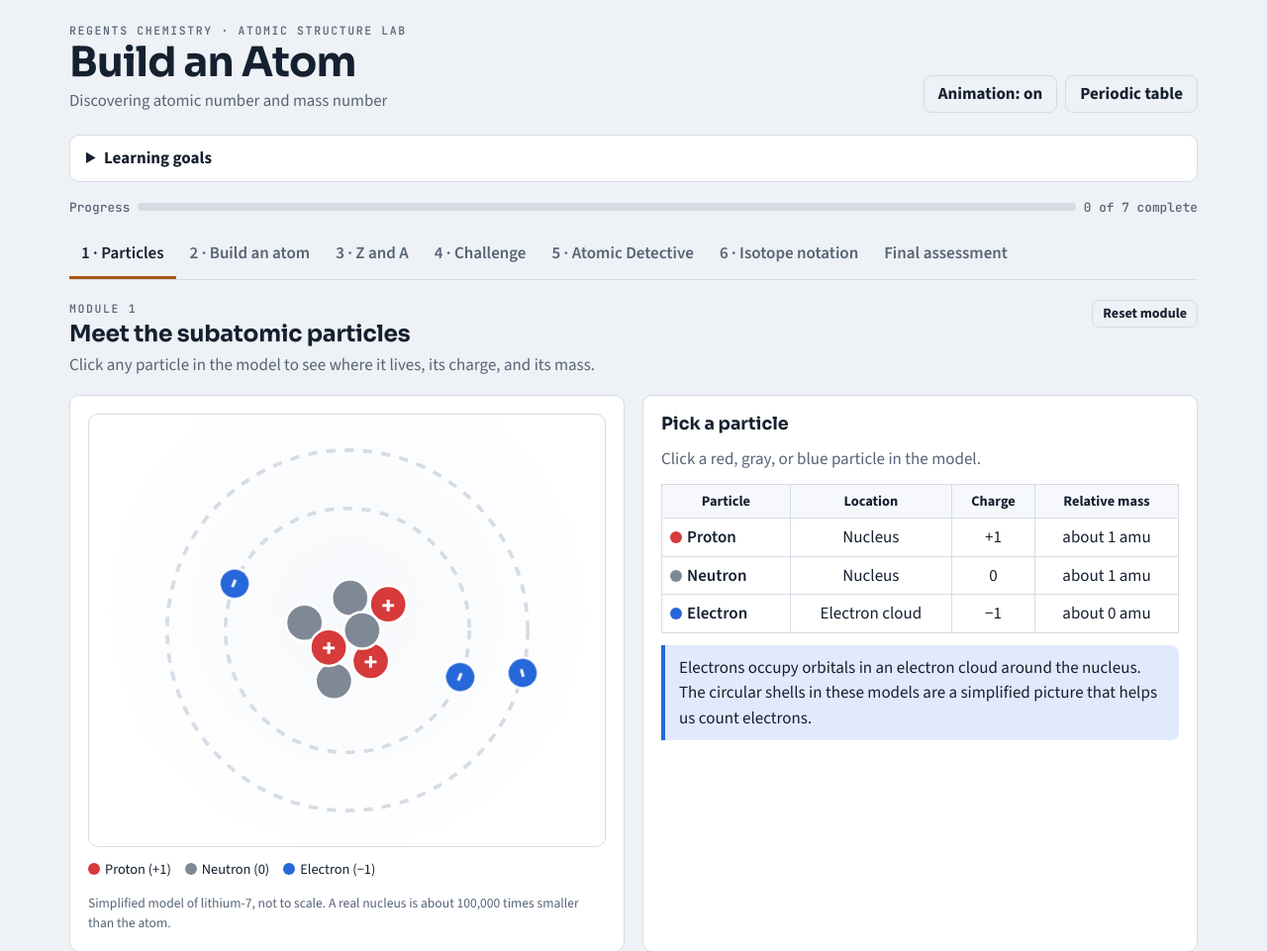
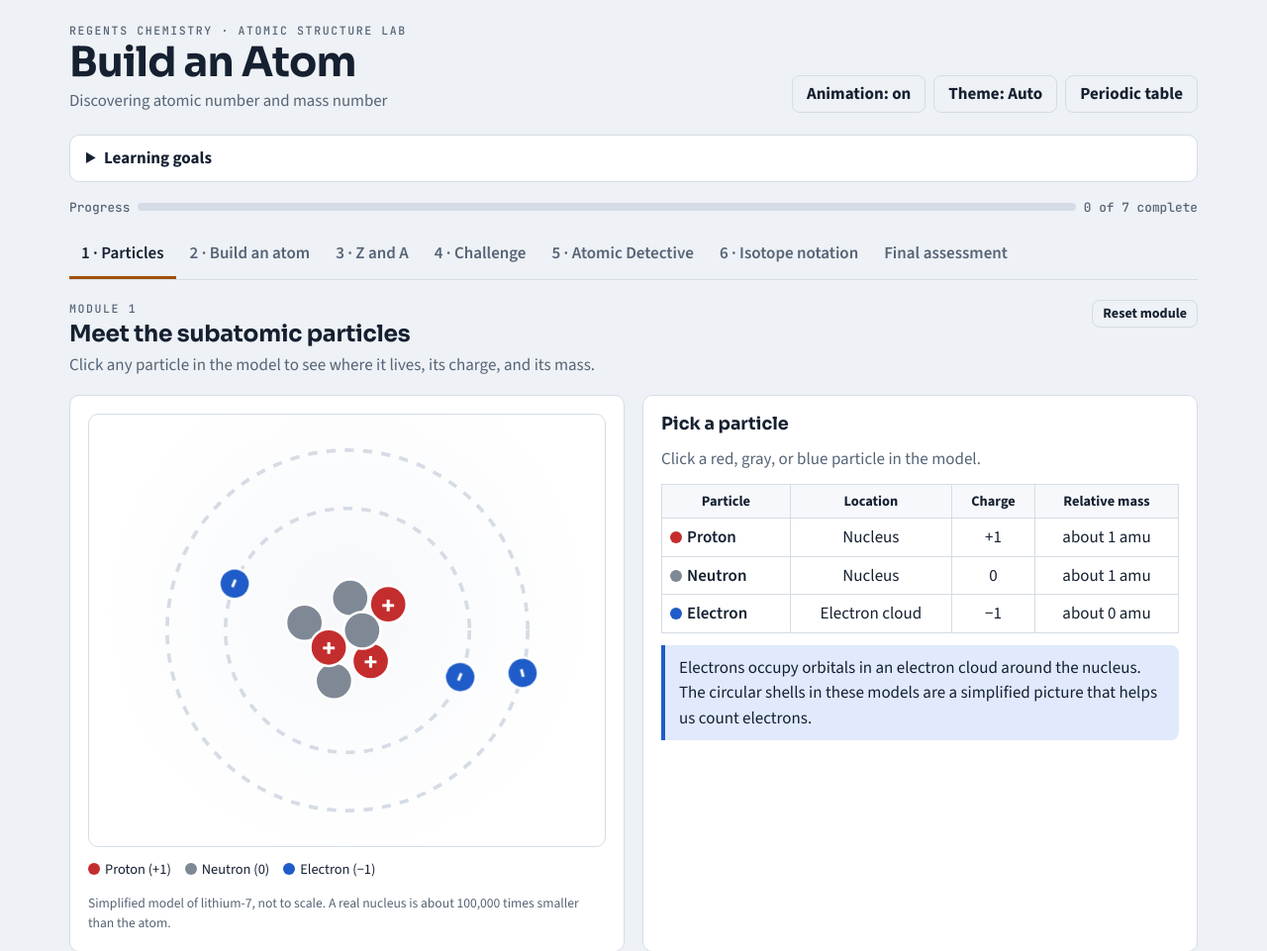
Before and after one commit to shiwnarainp/build-an-atom, a plain HTML site: page index.html in a window 1280 px wide. Shown: the top 961 px of the page at 99% size. Drawn offline with nearby package versions, Linux system fonts and the light colour scheme.

Commit message:
Add light and dark mode with theme toggle
All colors now come from theme tokens with a designed light palette and the
existing dark palette. A Theme button cycles Auto (follows device), Light,
and Dark, and remembers the choice. Particle colors keep their meaning in
both themes; experiment screens stay dark like real instruments.

Co-Authored-By: Claude Opus 5.5 <noreply@anthropic.com>

```diff
--- a/index.html
+++ b/index.html
@@ -15,9 +15,10 @@
 /* Layout: a lab bench. Header with progress, a tab strip of six stations plus the final check, one station open at a time. Model on the left, readouts on the right; stacks to one column on phones. */
 :root{
   --bg:#eef1f5; --panel:#ffffff; --panel2:#f6f8fb; --ink:#152030; --muted:#566476; --line:#d5dce5;
-  --accent:#a8560c; --accent-ink:#ffffff; --accent-soft:#fbead6;
-  --pro:#d63a3a; --neu:#7f8996; --ele:#2667d9; --pro-soft:#fde4e4; --neu-soft:#e8ebef; --ele-soft:#e0eafc;
-  --ok:#1d7f48; --ok-soft:#dff3e7; --no:#b83232; --no-soft:#fbe3e3; --warn:#8a5a00; --warn-soft:#fbf0d4;
+  --accent:#a0510a; --accent-ink:#ffffff; --accent-soft:#fbead6;
+  --pro:#c42d2d; --neu:#7f8996; --ele:#1f5cc9; --pro-soft:#fde4e4; --neu-soft:#e8ebef; --ele-soft:#e0eafc;
+  --ok:#1a7542; --ok-soft:#dff3e7; --no:#b83232; --no-soft:#fbe3e3; --warn:#8a5a00; --warn-soft:#fbf0d4;
+  --on-particle:#ffffff; --shadow:rgba(0,0,0,.18);
   --display:"Sora",ui-sans-serif,system-ui,sans-serif;
   --body:"Source Sans 3",ui-sans-serif,system-ui,-apple-system,"Segoe UI",sans-serif;
   --mono:"JetBrains Mono",ui-monospace,SFMono-Regular,Menlo,monospace;
@@ -28,14 +29,17 @@
   --accent:#f0a540; --accent-ink:#1a1206; --accent-soft:#3a2a12;
   --pro:#ff6464; --neu:#a3adb9; --ele:#5c9cff; --pro-soft:#3b1d20; --neu-soft:#252e39; --ele-soft:#1a2a45;
   --ok:#4fc887; --ok-soft:#15301f; --no:#ff7a7a; --no-soft:#3a1c1c; --warn:#f2c35a; --warn-soft:#3a2f12;
+  --on-particle:#0d131a; --shadow:rgba(0,0,0,.55);
   color-scheme:dark}}
 :root[data-theme="dark"]{
   --bg:#0d131a; --panel:#141c26; --panel2:#19232f; --ink:#e6ecf3; --muted:#97a5b5; --line:#2a3644;
   --accent:#f0a540; --accent-ink:#1a1206; --accent-soft:#3a2a12;
   --pro:#ff6464; --neu:#a3adb9; --ele:#5c9cff; --pro-soft:#3b1d20; --neu-soft:#252e39; --ele-soft:#1a2a45;
   --ok:#4fc887; --ok-soft:#15301f; --no:#ff7a7a; --no-soft:#3a1c1c; --warn:#f2c35a; --warn-soft:#3a2f12;
+  --on-particle:#0d131a; --shadow:rgba(0,0,0,.55);
   color-scheme:dark}
 *{box-sizing:border-box}
+[hidden]{display:none!important}
 body{background:var(--bg);color:var(--ink);font-family:var(--body);font-size:17px;line-height:1.5;
   padding-left:max(16px,env(safe-area-inset-left,0px));padding-right:max(16px,env(safe-area-inset-right,0px));padding-block:0 48px}
 .wrap{max-width:1140px;margin:0 auto}
@@ -106,7 +110,7 @@ tbody th{text-align:left;font-weight:600}
 .atom .pp circle{fill:var(--pro);stroke:var(--panel);stroke-width:.8}
 .atom .nn circle{fill:var(--neu);stroke:var(--panel);stroke-width:.8}
 .atom .ee circle{fill:var(--ele);stroke:var(--panel);stroke-width:.8}
-.atom text{fill:#fff;font:700 8px var(--mono);text-anchor:middle;dominant-baseline:central;pointer-events:none}
+.atom text{fill:var(--on-particle);font:700 8px var(--mono);text-anchor:middle;dominant-baseline:central;pointer-events:none}
 .atom .shell{transform-origin:0 0;animation:spin var(--dur) linear infinite}
 .atom.click .pt{cursor:pointer}
 .atom.click .pt:hover circle{stroke:var(--accent);stroke-width:2}
@@ -173,7 +177,7 @@ fieldset.mc legend{font-weight:700;padding:0 6px}
 .pt-cell .pz{font-family:var(--mono);font-size:.55rem;color:var(--muted)} .pt-cell .ps{font-weight:700;font-size:.85rem}
 .pt-cell.hi{background:var(--accent);border-color:var(--accent);color:var(--accent-ink)} .pt-cell.hi .pz{color:var(--accent-ink)}
 button.pt-cell{cursor:pointer;font:inherit;color:inherit}
-.drawer{position:fixed;left:0;right:0;bottom:0;z-index:20;background:var(--panel);border-top:1px solid var(--line);box-shadow:0 -8px 30px rgba(0,0,0,.18);
+.drawer{position:fixed;left:0;right:0;bottom:0;z-index:20;background:var(--panel);border-top:1px solid var(--line);box-shadow:0 -8px 30px var(--shadow);
   padding:14px max(16px,env(safe-area-inset-right,0px)) calc(14px + env(safe-area-inset-bottom,0px)) max(16px,env(safe-area-inset-left,0px));max-height:70vh;overflow:auto}
 .drawer .wrap{display:grid;gap:10px}
 
@@ -259,6 +263,7 @@ textarea{width:100%;min-height:150px;border:1px solid var(--line);border-radius:
   </div>
   <div class="tools">
     <button class="btn ghost" id="motionBtn" aria-pressed="true">Animation: on</button>
+    <button class="btn ghost" id="themeBtn" aria-label="Color theme: Auto (follows system). Click to switch to Light.">Theme: Auto</button>
     <button class="btn ghost" id="ptBtn" aria-expanded="false" aria-controls="ptDrawer">Periodic table</button>
   </div>
 </div></header>
@@ -923,6 +928,20 @@ $$('section[data-tab]').forEach(s=>s.id='sec-'+s.dataset.tab);
 /* motion + periodic table drawer */
 function applyMotion(){document.body.classList.toggle('still',!S.motion);const b=$('#motionBtn');b.setAttribute('aria-pressed',String(S.motion));b.textContent='Animation: '+(S.motion?'on':'off')}
 $('#motionBtn').addEventListener('click',()=>{S.motion=!S.motion;save();applyMotion()});
+
+/* theme: Auto (host/system) -> Light -> Dark. All colors are CSS tokens, so no re-render is needed. */
+const hostTheme=document.documentElement.getAttribute('data-theme');
+const THEMES=['auto','light','dark'],TNAME={auto:'Auto',light:'Light',dark:'Dark'};
+let themePref='auto';
+try{const t=localStorage.getItem('theme-pref');if(THEMES.includes(t))themePref=t}catch(e){}
+function applyTheme(){const r=document.documentElement;
+  if(themePref==='auto'){if(hostTheme!==null)r.setAttribute('data-theme',hostTheme);else r.removeAttribute('data-theme')}
+  else r.setAttribute('data-theme',themePref);
+  const b=$('#themeBtn'),nx=THEMES[(THEMES.indexOf(themePref)+1)%3];
+  b.textContent='Theme: '+TNAME[themePref];
+  b.setAttribute('aria-label','Color theme: '+TNAME[themePref]+(themePref==='auto'?' (follows system)':'')+'. Click to switch to '+TNAME[nx]+'.')}
+$('#themeBtn').addEventListener('click',()=>{themePref=THEMES[(THEMES.indexOf(themePref)+1)%3];try{localStorage.setItem('theme-pref',themePref)}catch(e){}applyTheme()});
+applyTheme();
 $('#drawerPT').innerHTML=ptable(0,true);
 $('#drawerPT').addEventListener('click',e=>{const c=e.target.closest('[data-z]');if(!c)return;const z=+c.dataset.z;$$('#drawerPT .pt-cell').forEach(x=>x.classList.toggle('hi',x===c));$('#ptInfo').innerHTML=`<b>${NAME[z]} (${SYM[z]})</b> · atomic number ${z} · average atomic mass ${MASS[z]} u`});
 const openPT=o=>{$('#ptDrawer').hidden=!o;$('#ptBtn').setAttribute('aria-expanded',String(o));if(o)$('#ptClose').focus()};
```
